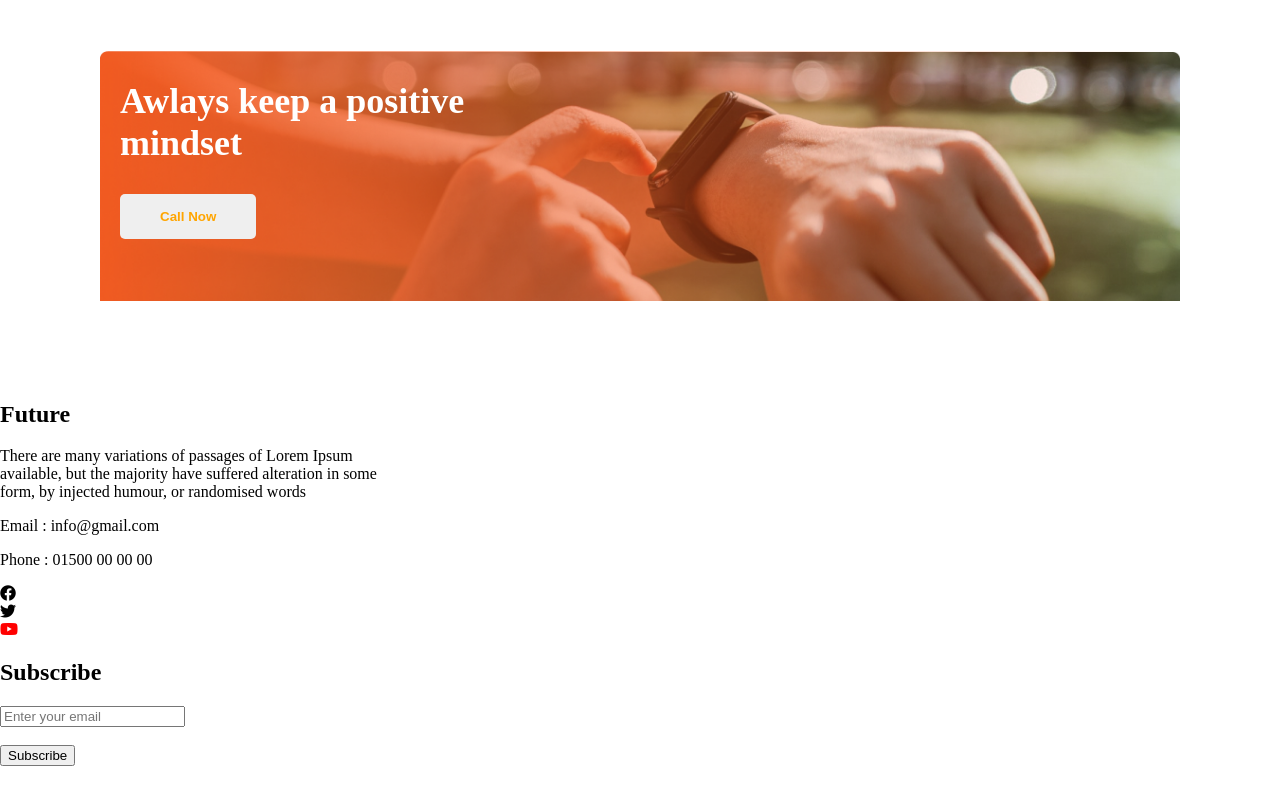
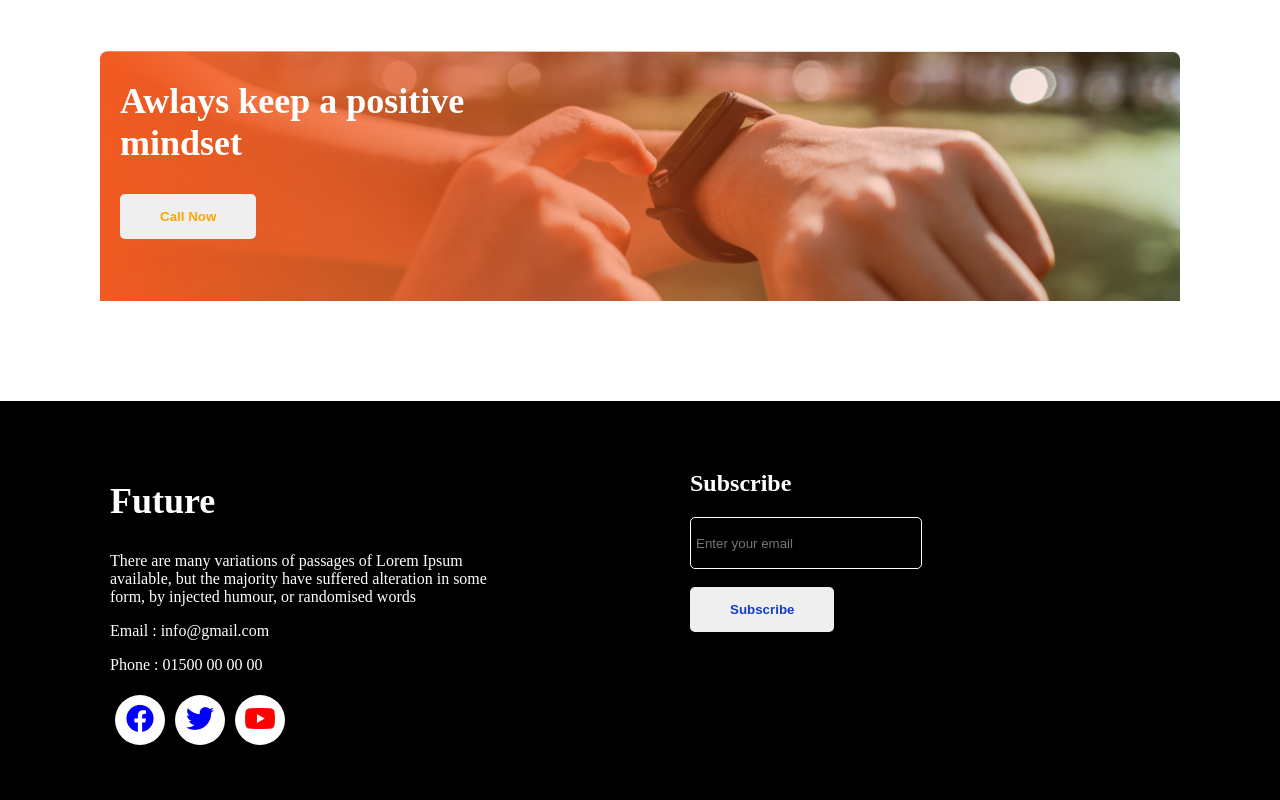
Before and after one commit to softcoder007/new-year-mission, a plain HTML site: page index.html in a window 1280 px wide. Shown: the part 1917-2717 px from the top of the page. Before the commit the page ends 2683 px from the top, so only its background shows below. Drawn offline with Linux system fonts and the light colour scheme; files whose address does not match are found by name.

Commit message:
adding some design part whos was missing

```diff
--- a/style.css
+++ b/style.css
@@ -5,7 +5,7 @@ body {
 }
 .main_container{
     padding: 2px;
-    background-image:url('./banner/banner2.png');
+    background-image:url('./banner/banner3.png');
     width: 100%;
     height: 700px;
     background-size: cover;
@@ -134,3 +134,65 @@ body {
     border-radius: 5px;
     margin-left: 20px;
 }
+
+
+/* footer section */
+
+
+.footer-container{
+    padding: 50px;
+    background-color: black;
+    color: #fff;
+  }
+  .footer-container-main{
+      display: flex;
+      justify-content: space-evenly;
+  }
+  .parent-footer{
+      width: 500px;
+  }
+  .parent-footer i{
+    text-align: center;
+    margin: 5px auto;
+    border-radius: 50%;
+    padding: 5px;
+    font-size: 28px;
+  }
+  .icon-container{
+      display: flex;
+  }
+  .parent-icon{
+       background-color: #fff;
+       color: blue;
+       width: 50px;
+       height: 50px;
+       margin: 5px;
+       text-align: center;
+      border-radius:50%;
+  }
+
+  .future{
+      font-size: 36px;
+  }
+  .sub-content{
+      font-weight: bold;
+      margin-left:20px;
+  }
+  .btn-subscribe{
+      padding: 15px 40px;
+      color: rgb(20, 61, 194);
+      font-weight: bold;
+      border: none;
+      border-radius: 5px;
+      margin-left: 20px;
+  }
+  .enter-search-box{
+      width: 220px ;
+      color: #fff;
+      border: 1px solid #fff;
+      padding: 5px;
+      margin-left: 20px;
+      background-color: black;
+      height: 40px;
+      border-radius: 5px;
+  }
```
Also changed, not shown: banner/icons/ecom.png (renamed from icons/ecom.png), banner/icons/fb.png (renamed from icons/fb.png), banner/icons/js.png (renamed from icons/js.png), banner/icons/smoke.png (renamed from icons/smoke.png), banner/icons/twitter.png (renamed from icons/twitter.png), banner/icons/web.png (renamed from icons/web.png), banner/icons/youtube.png (renamed from icons/youtube.png), banner/person.png (renamed from person.png), banner/watch.png (renamed from watch.png), banner1.png (added), banner2.png (added), banner3.png (added).
